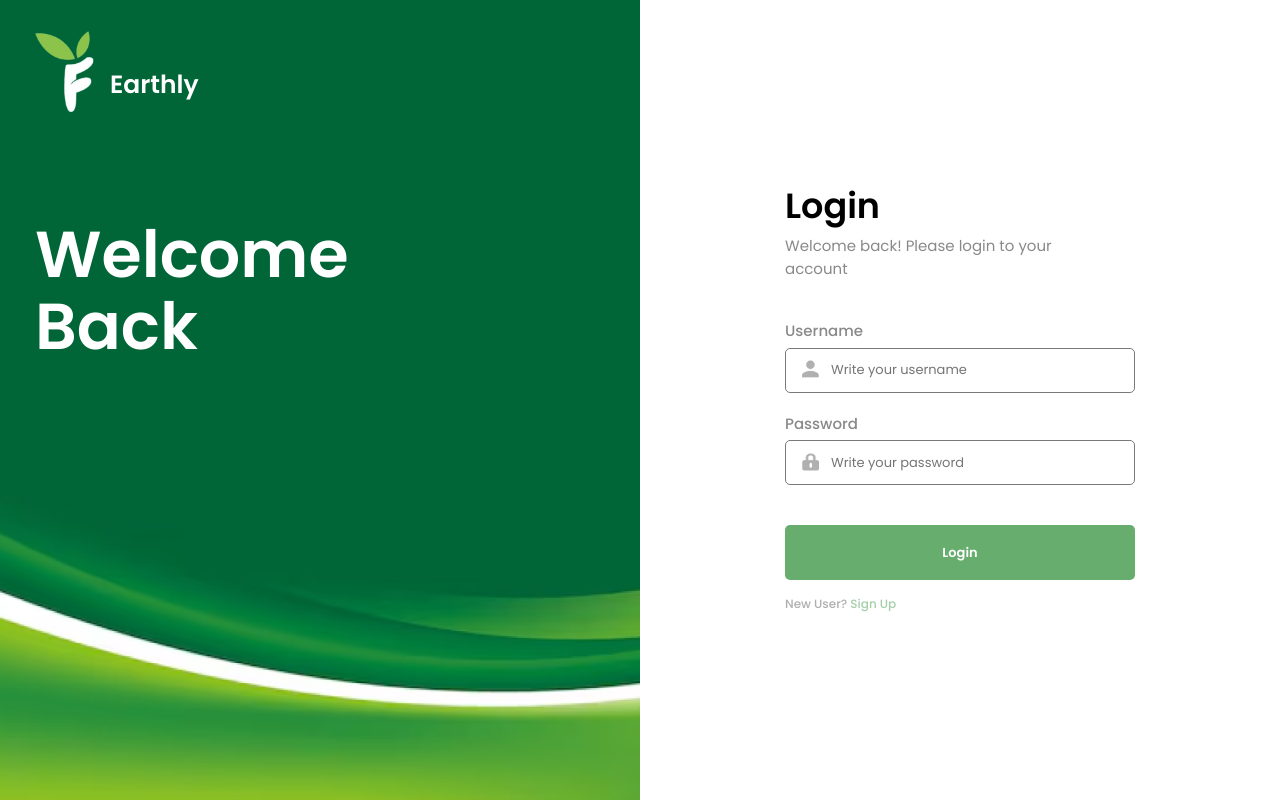
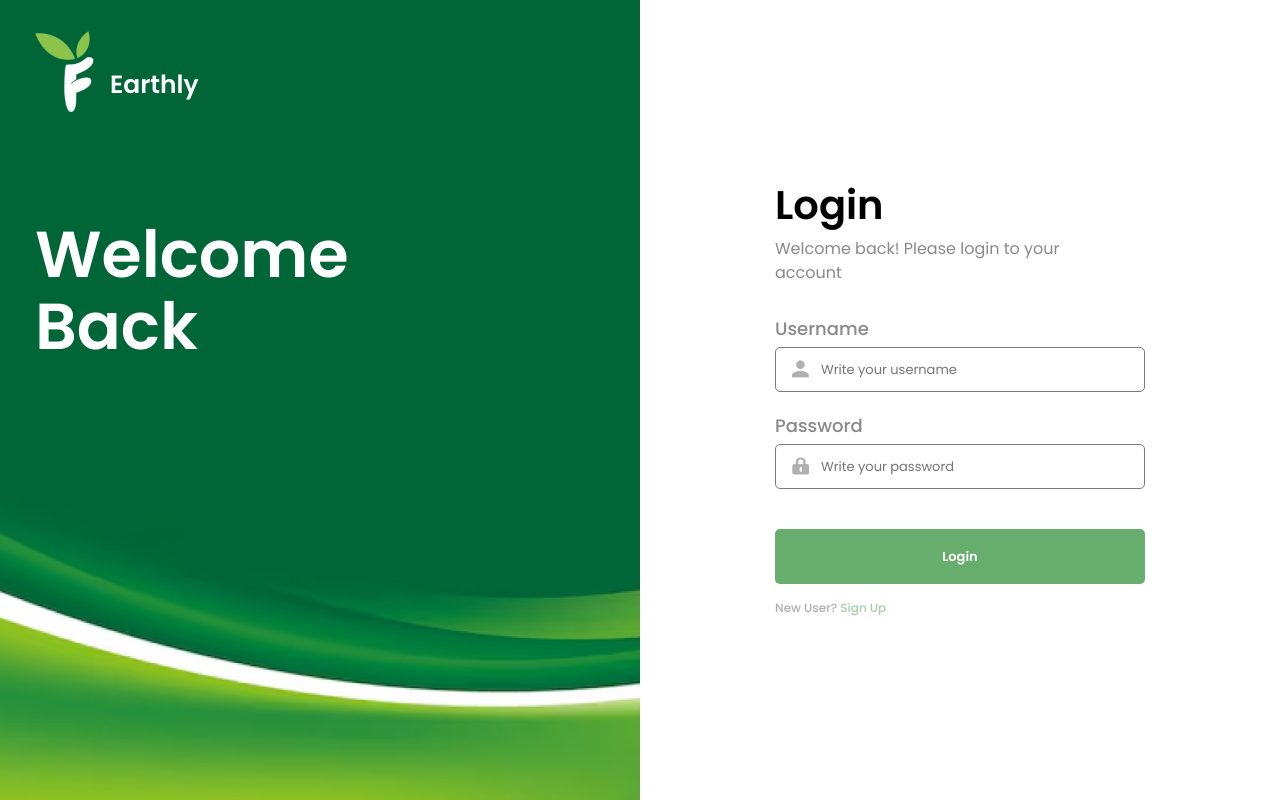
Before and after one commit to pandutria/Earthly, a React (Vite) app in the folder frontend/: page / in a window 1280 px wide. Built offline with nearby package versions, Linux system fonts and the light colour scheme.

Commit message:
first commit

```diff
--- a/frontend/src/pages/Login/Login.css
+++ b/frontend/src/pages/Login/Login.css
@@ -107,23 +107,23 @@ html {
 
 .section .right h1 {
   color: black;
-  font-size: 35px;
+  font-size: 40px;
   font-family: var(--poppins-semibold);
 }
 
 .section .right h3 {
   color: var(--hint-color);
-  font-size: 15px;
+  font-size: 16px;
   font-family: var(--poppins-regular);
   font-weight: 200;
   margin-top: 10px;
-  width: 300px;
-  margin-bottom: 30px;
+  width: 350px;
+  margin-bottom: 20px;
 }
 
 .section .right h2 {
   color: var(--hint-color);
-  font-size: 15px;
+  font-size: 18px;
   font-family: var(--poppins-medium);
   width: 300px;
   margin-top: 10px;
@@ -131,7 +131,7 @@ html {
 
 .input-wrapper {
   position: relative;
-  width: 350px;
+  width: 370px;
   margin-bottom: 10px;
 }
 
@@ -169,7 +169,7 @@ html {
   color: white;
   font-size: 13px;
   font-family: var(--poppins-semibold);
-  width: 350px;
+  width: 370px;
   margin-top: 30px;
   height: 55px;
   border: none;
```
